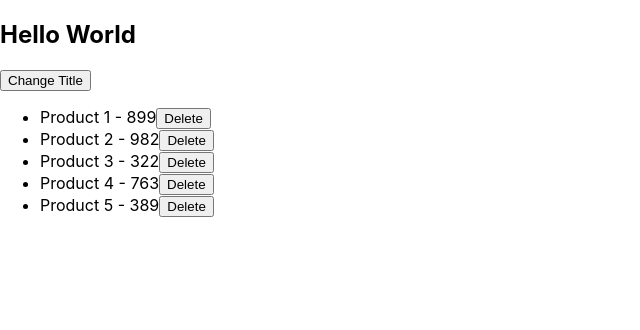
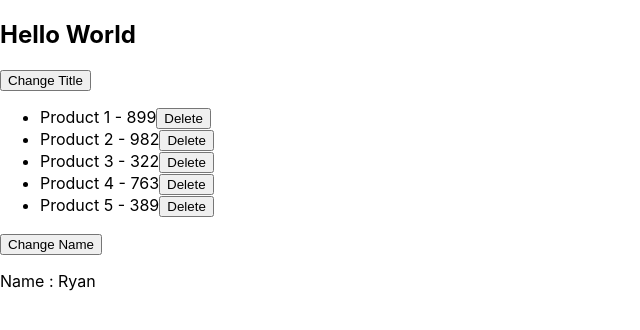
Before and after one commit to ryfazrin/react-playgorund, a React (Create React App) app: page / in a window 1280 px wide. Shown: the top 330 px of the page, without its empty margins (0-640 px from the left). Built offline with nearby package versions, Linux system fonts and the light colour scheme.

Commit message:
add useEffect with props

```diff
--- a/src/App.js
+++ b/src/App.js
@@ -9,13 +9,15 @@
     setTitle("Title Changed");
   }
 
-  const[products, setProducts] = useState ([
+  const [products, setProducts] = useState ([
     {id: 1, title: 'Product 1', price: 899},
     {id: 2, title: 'Product 2', price: 982},
     {id: 3, title: 'Product 3', price: 322},
     {id: 4, title: 'Product 4', price: 763},
     {id: 5, title: 'Product 5', price: 389}
   ]);
+
+  const [name, setName] = useState('Ryan');
 
   const deleteProduct = (productId) => {
     const newProducts = products.filter(product => product.id !== productId);
@@ -24,13 +26,15 @@
 
   useEffect(() => {
     console.log('Use Effect Running');
-  }, []);
+  }, [name]);
 
   return (
     <div>
       <h2>{ title }</h2>
       <button onClick={ changeTitle }>Change Title</button>
       <ProductList products={ products }  deleteProduct={ deleteProduct } />
+      <button onClick={ () => setName('John') }>Change Name</button>
+      <p>Name : { name }</p>
     </div>
   );
 }
```
